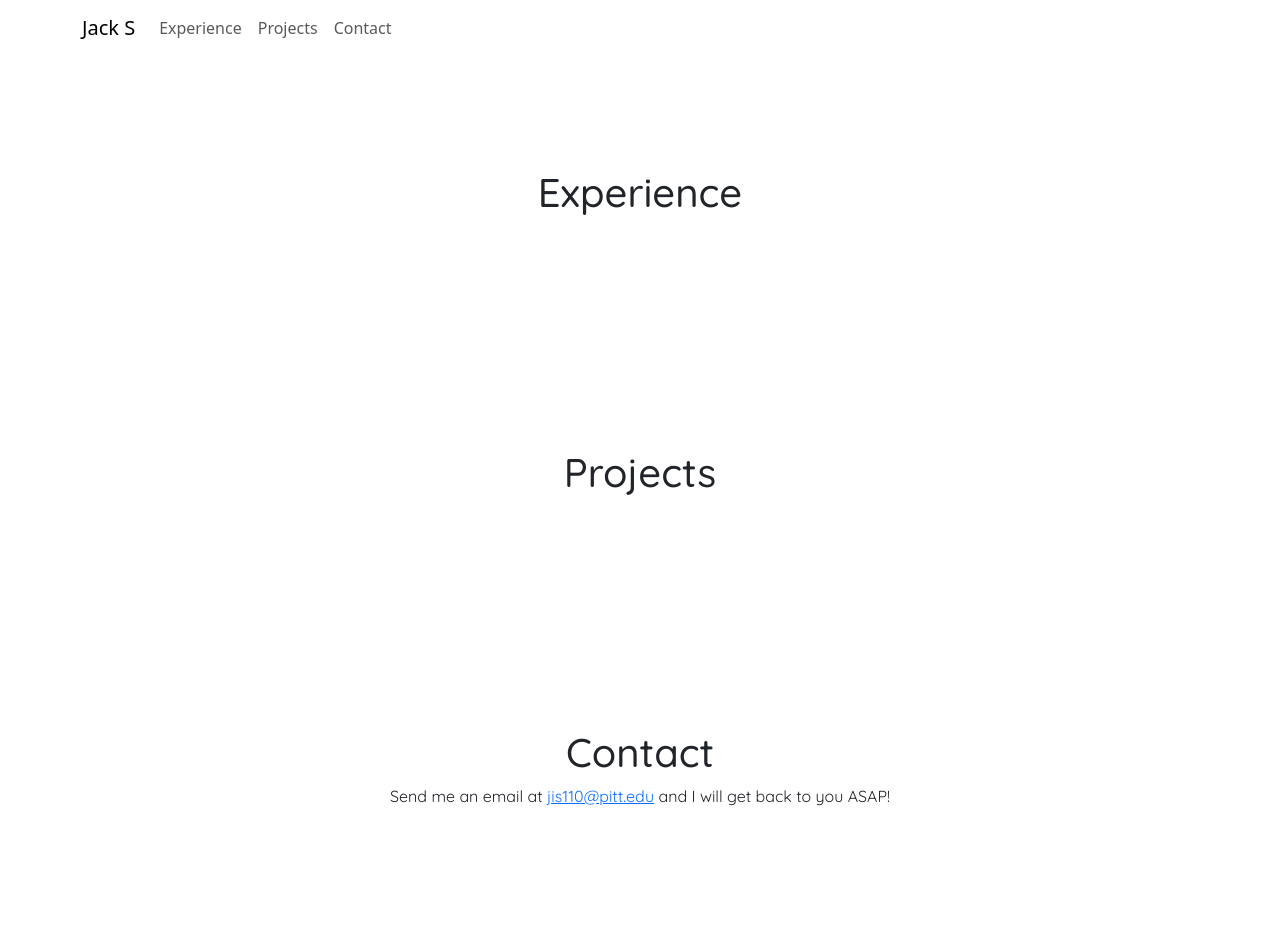
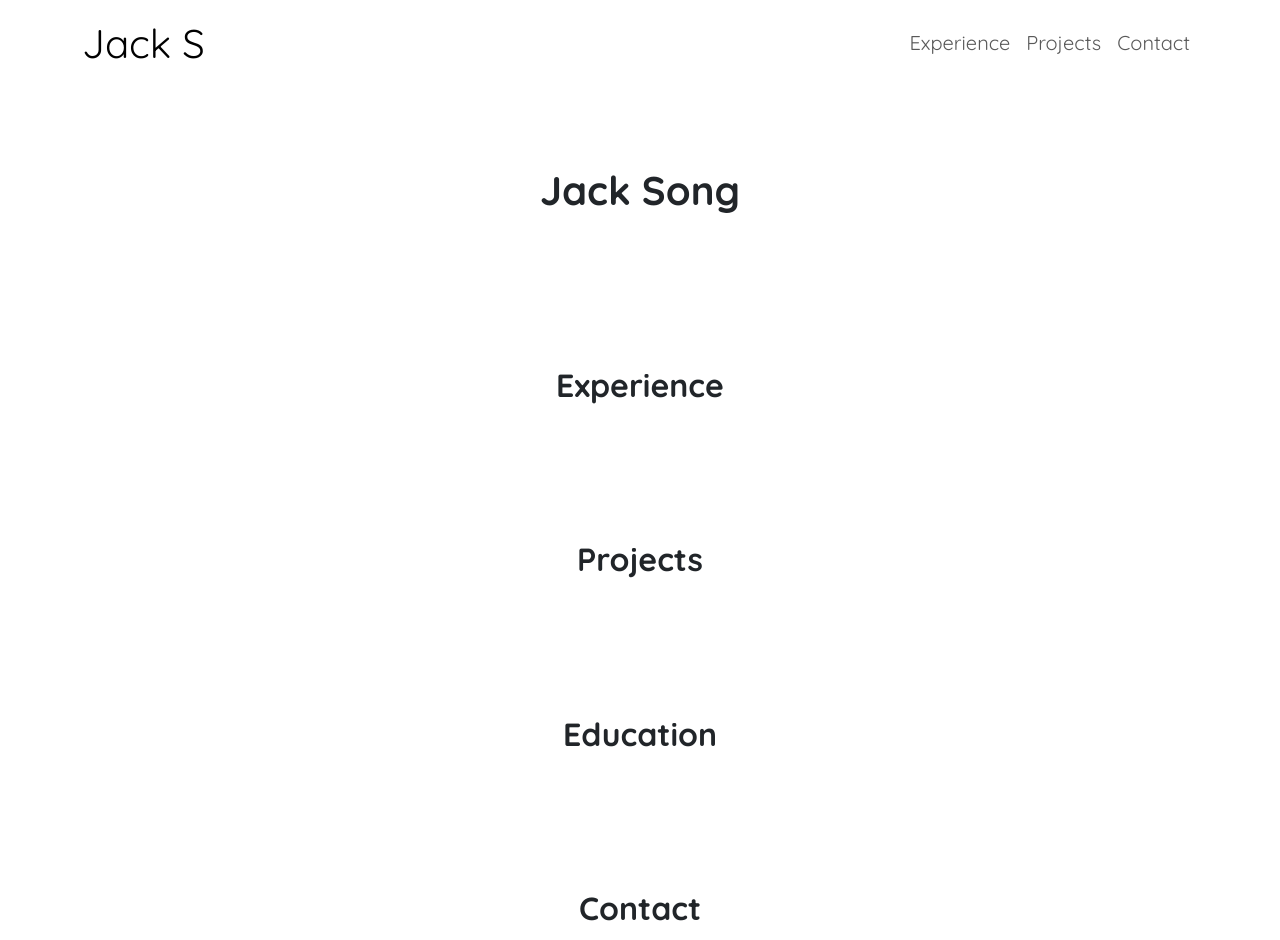
Before and after one commit to SaintKiri/SaintKiri.github.io, a React (Create React App) app: page / in a window 1280 px wide. Shown: the top 940 px of the page. Built offline with nearby package versions, Linux system fonts and the light colour scheme.

Commit message:
Migrated from `.css` to `.scss`

```diff
--- a/package.json
+++ b/package.json
@@ -18,6 +18,7 @@
     "react-dom": "^19.2.0",
     "react-scripts": "5.0.1",
     "reactstrap": "^9.2.3",
+    "sass": "^1.97.2",
     "typescript": "^4.9.5",
     "web-vitals": "^2.1.4"
   },
--- a/src/App.css
+++ /dev/null
@@ -1,29 +0,0 @@
-@import url(https://fonts.googleapis.com/css2?family=Quicksand:wght@300..700&display=swap);
-
-html {
-  scroll-behavior: smooth;
-}
-
-.App {
-  text-align: center;
-  font-family: Quicksand, sans-serif
-}
-
-#experience {
-  padding-top: 7rem;
-  padding-bottom: 7rem;
-}
-
-#projects {
-  padding-top: 7rem;
-  padding-bottom: 7rem;
-}
-
-#contact {
-  padding-top: 7rem;
-  padding-bottom: 7rem;
-}
-
-footer {
-  text-align: center;
-}
--- /dev/null
+++ b/src/App.scss
@@ -0,0 +1,25 @@
+@import url(https://fonts.googleapis.com/css2?family=Quicksand:wght@300..700&display=swap);
+$font-family-base: 'Quicksand', sans-serif;
+
+html {
+  scroll-behavior: smooth;
+}
+
+.App {
+  text-align: center;
+}
+
+$headings-font-weight: bold;
+h1, h2 {
+  padding-top: 2em;
+  padding-bottom: 2em;
+}
+
+
+footer {
+  padding-top: 3em;
+  text-align: center;
+}
+
+@import '~bootstrap/scss/bootstrap';
+@import 'Navbar.scss';
--- a/src/App.tsx
+++ b/src/App.tsx
@@ -1,4 +1,4 @@
-import './App.css';
+import './App.scss';
 
 import SiteNavigationBar from "./SiteNavigationBar";
 
@@ -9,22 +9,31 @@ function App() {
 
       <div className="App">
         {/* TODO:
+        - https://noaheakin.medium.com/changing-the-default-react-browser-tab-title-and-icon-1240239d92d3
         - Decide on a color theme, don't go monochrome
         - Add a colored divider to each section. between heading and its other elements
         - Think about what to add in the `Experience` section
         - MAKE PROGRESS ON PRESENTABLE PROJECTS
          */}
 
+        <section id='summary'>
+          <h1>Jack Song</h1>
+        </section>
+
         <section id='experience'>
-          <h1>Experience</h1>
+          <h2>Experience</h2>
         </section>
 
         <section id='projects'>
-          <h1>Projects</h1>
+          <h2>Projects</h2>
+        </section>
+
+        <section id='education'>
+          <h2>Education</h2>
         </section>
 
         <section id='contact'>
-          <h1 >Contact</h1>
+          <h2 >Contact</h2>
           <p>Send me an email at <a href="mailto:jis110@pitt.edu">jis110@pitt.edu</a> and I will get back to you ASAP!</p>
         </section>
       </div>
--- /dev/null
+++ b/src/Navbar.scss
@@ -0,0 +1,4 @@
+$navbar-brand-font-size: 2.5em;
+$nav-link-font-size: 1.25em;
+
+@import '~bootstrap/scss/bootstrap';
--- a/src/SiteNavigationBar.tsx
+++ b/src/SiteNavigationBar.tsx
@@ -2,23 +2,17 @@ import Nav from 'react-bootstrap/Nav';
 import Navbar from 'react-bootstrap/Navbar';
 import Container from 'react-bootstrap/Container';
 
-import "bootstrap/dist/css/bootstrap.min.css"
-import "bootstrap/dist/js/bootstrap.bundle.min";
-
 function SiteNavigationBar() {
   return (
-    <Navbar expand="lg">
+    <Navbar expand="lg" sticky='top'>
       <Container>
         <Navbar.Brand href='#home'>Jack S</Navbar.Brand>
 
-        <Navbar.Toggle aria-controls="basic-navbar-nav" />
-        <Navbar.Collapse id="basic-navbar-nav">
-          <Nav className="me-auto">
-            <Nav.Link href='#experience'>Experience</Nav.Link>
-            <Nav.Link href='#projects'>Projects</Nav.Link>
-            <Nav.Link href='#contact'>Contact</Nav.Link>
-          </Nav>
-        </Navbar.Collapse>
+        <Nav className="ms-auto">
+          <Nav.Link href='#experience'>Experience</Nav.Link>
+          <Nav.Link href='#projects'>Projects</Nav.Link>
+          <Nav.Link href='#contact'>Contact</Nav.Link>
+        </Nav>
       </Container>
     </Navbar>
   );
```
Also changed, not shown: src/Navbar.css (added), 1 other file (tests, documents, lock files or other folders).
